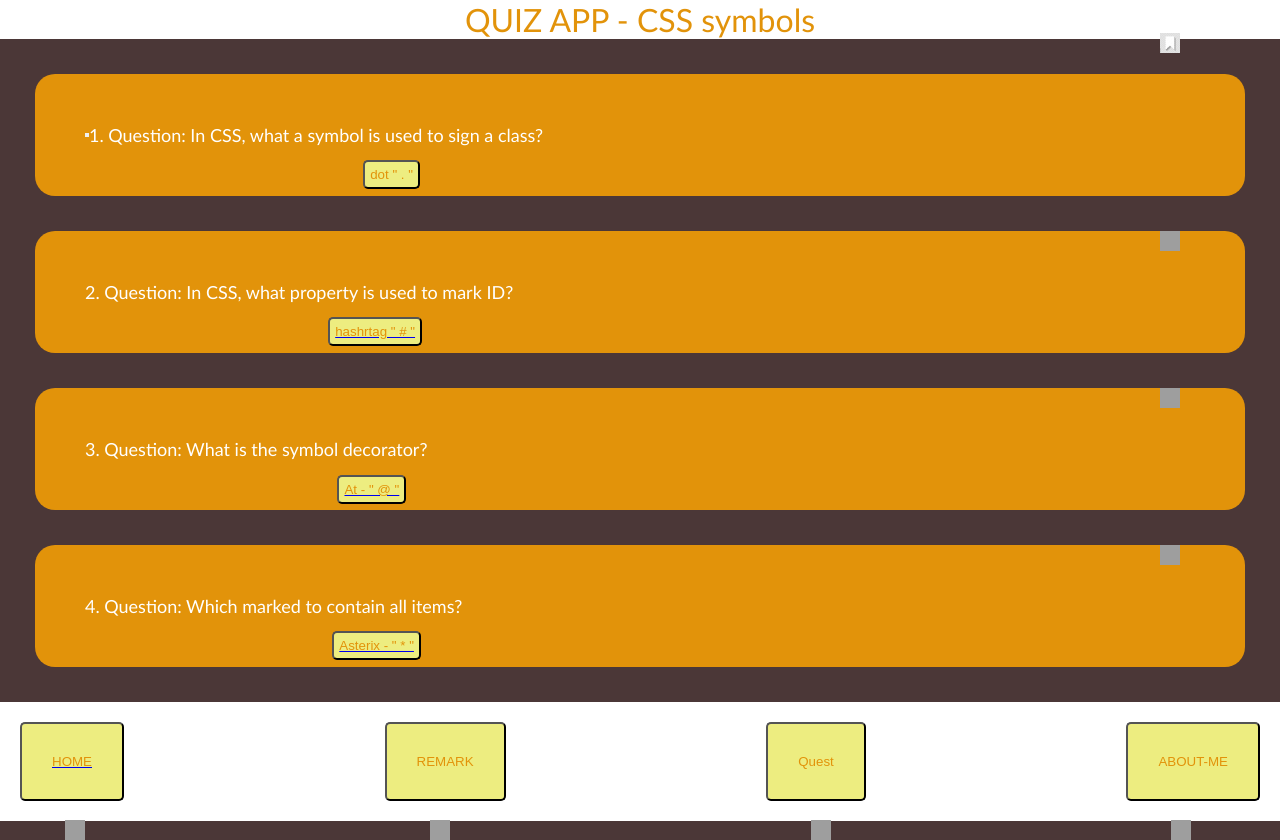
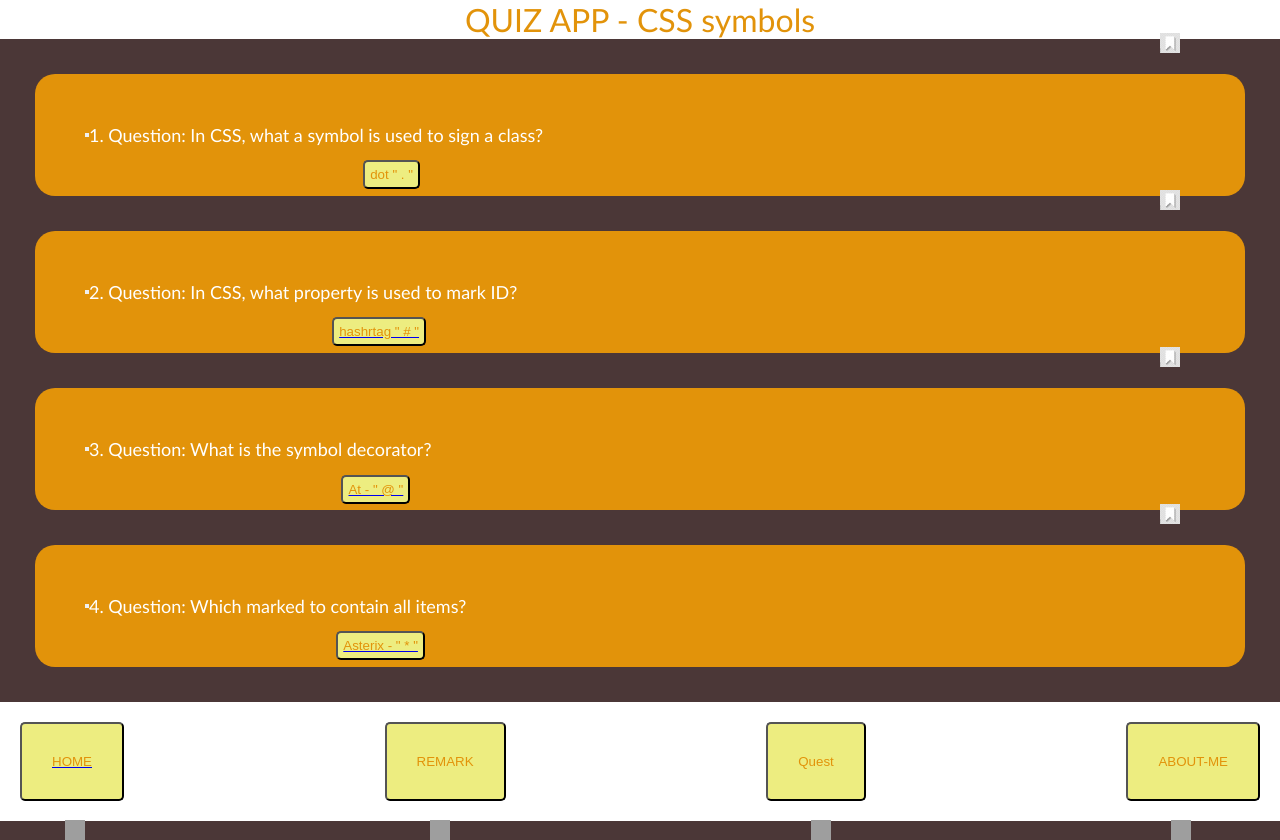
Before and after one commit to PARAMET7/Eshed-quiz-app, a plain HTML site: page index.html in a window 1280 px wide. Drawn offline with Linux system fonts and the light colour scheme; grey boxes are pictures that could not be loaded.

Commit message:
add hovering- plus and newpage10:

```diff
--- a/index.html
+++ b/index.html
@@ -13,6 +13,7 @@
 
   <header class="title">QUIZ APP - CSS symbols</header>
   <main>
+    <div>
       <section  class="p2" class="title">
           <button class="card__bookmark">
             <img class="img2" src="./resources/2.png">
@@ -25,10 +26,13 @@
           </button>
         </a>
       </section>
-
+    </div>
+    <div>
       <section class="p2" class="title">
-      <img class="img2" src="https://cdn-icons-png.flaticon.com/512/786/786352.png">
-
+          <button class="card__bookmark">
+            <img class="img2" src="./resources/2.png">
+            <img class="img2" src="./resources/1.png" hidden >
+          </button>
         2. Question: In CSS, what property is used to mark ID?
         <a class="link2" href="https://developer.mozilla.org/en-US/docs/Web/CSS/ID_selectors">
           <button class="game4">
@@ -36,10 +40,12 @@
           </button>
         </a>
       </section>
-
+    </div>
     <section class="p2" class="title">
-      <img class="img2" src="https://cdn-icons-png.flaticon.com/512/786/786352.png">
-
+      <button class="card__bookmark">
+        <img class="img2" src="./resources/2.png">
+        <img class="img2" src="./resources/1.png" hidden >
+      </button>
       3. Question: What is the symbol decorator?
       <a class="link3" href="https://www.w3schools.com/cssref/css3_pr_mediaquery.php">
         <button class="game1">
@@ -49,8 +55,10 @@
     </section>
 
     <section class="p2" class="title">
-      <img class="img2" src="https://cdn-icons-png.flaticon.com/512/786/786352.png">
-
+      <button class="card__bookmark">
+        <img class="img2" src="./resources/2.png">
+        <img class="img2" src="./resources/1.png" hidden >
+      </button>
       4. Question: Which marked to contain all items?
       <a class="link4" href="https://www.w3schools.com/cssref/sel_all.php#:~:text=Definition%20and%20Usage,See%20%22More%20Examples%22).">
         <button class="game2">
```
Also changed, not shown: styles.css (+10 -0 lines). Lines whose indentation alone changed are shown as unchanged.
